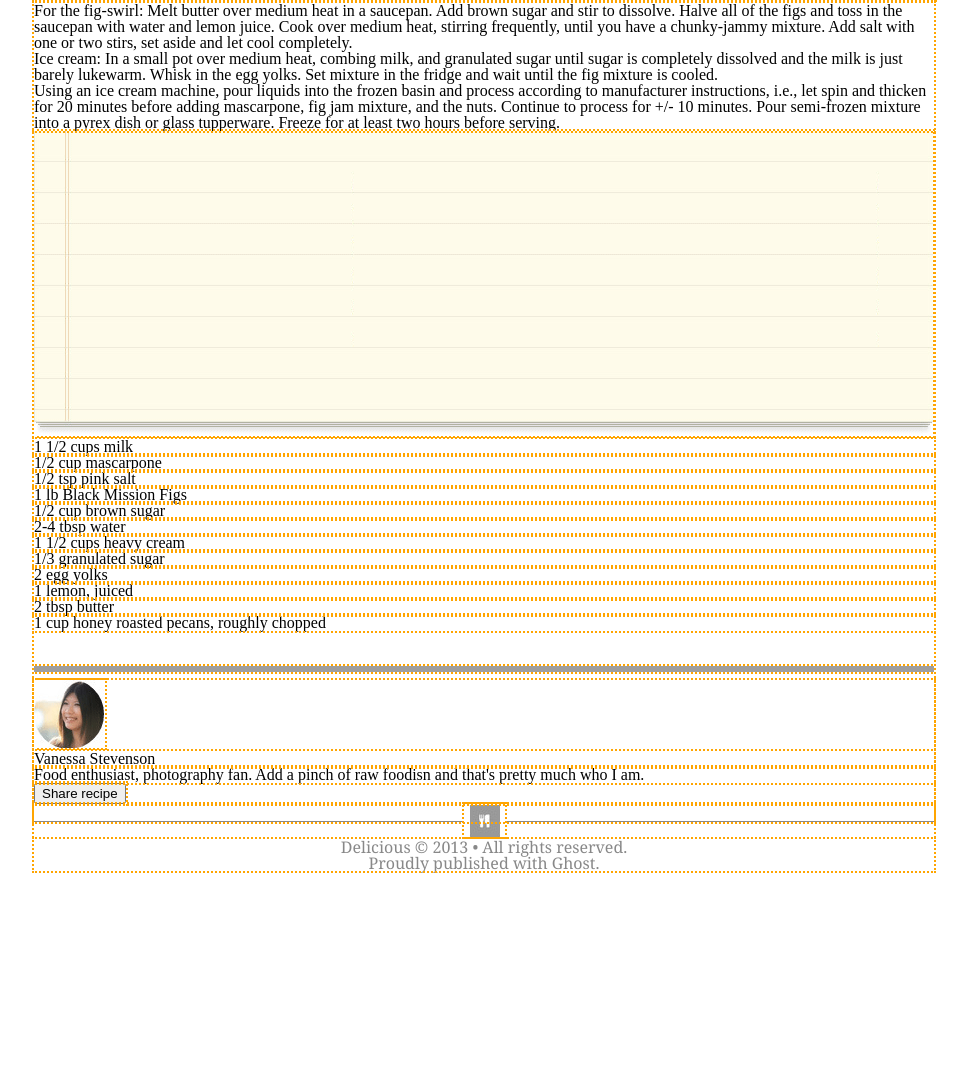
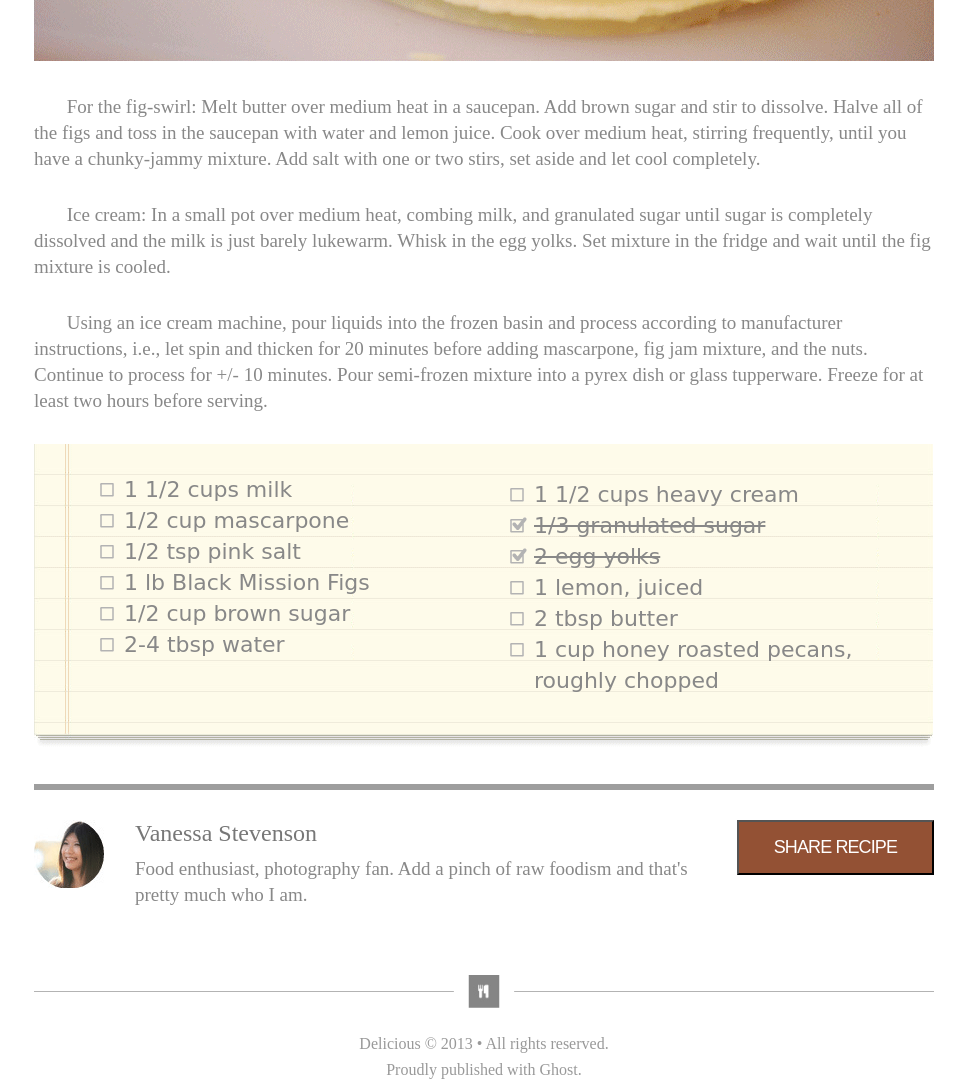
Before and after one commit to keitheck/chocolate-pizza, a plain HTML site: page index.html in a window 1280 px wide. Shown: the part 817-1900 px from the top of the page, without its empty margins (156-1123 px from the left). Before the commit the page ends 1691 px from the top, so only its background shows below. Drawn offline with Linux system fonts and the light colour scheme; grey boxes are pictures that could not be loaded; a web font is replaced by a local one.

Commit message:
final mock up

```diff
--- a/index.html
+++ b/index.html
@@ -8,6 +8,7 @@
    rel="stylesheet">
   <link href="https://fonts.googleapis.com/css?family=Abel" rel="stylesheet">
   <link href="https://fonts.googleapis.com/css?family=Anton" rel="stylesheet">
+  <link href="https://fonts.googleapis.com/css?family=Short+Stack" rel="stylesheet">
 </head>
   <header>
     <div class="name-logo">
@@ -46,19 +47,20 @@
   <img src="img/choco-pizza.png">
 
   <!-- main blog post paragraph -->
-  <section>
-    <p class="blog-content">For the fig-swirl: Melt butter over medium heat in a saucepan. Add brown sugar and stir to dissolve.  Halve all of the figs and toss in the saucepan with water and lemon juice.  Cook over medium heat, stirring frequently, until you have a chunky-jammy mixture.  Add salt with one or two stirs, set aside and let cool completely.
-    <br>
-    Ice cream: In a small pot over medium heat, combing milk, and granulated sugar until sugar is completely dissolved and the milk is just barely lukewarm.  Whisk in the egg yolks.  Set mixture in the fridge and wait until the fig mixture is cooled.
-    <br>
-    Using an ice cream machine, pour liquids into the frozen basin and process according to manufacturer instructions, i.e., let spin and thicken for 20 minutes before adding mascarpone, fig jam mixture, and the nuts. Continue to process for +/- 10 minutes.  Pour semi-frozen mixture into a pyrex dish or glass tupperware.  Freeze for at least two hours before serving.
+    <section class="main-recipe">
+      <p class="blog-content"><span class="tab">tab..</span>For the fig-swirl: Melt butter over medium heat in a saucepan. Add brown sugar and stir to dissolve.  Halve all of the figs and toss in the saucepan with water and lemon juice.  Cook over medium heat, stirring frequently, until you have a chunky-jammy mixture.  Add salt with one or two stirs, set aside and let cool completely.
+      </p>
+      <p class="blog-content"><span class="tab">tab..</span>Ice cream: In a small pot over medium heat, combing milk, and granulated sugar until sugar is completely dissolved and the milk is just barely lukewarm.  Whisk in the egg yolks.  Set mixture in the fridge and wait until the fig mixture is cooled.
+      </p>
+      <p class="blog-content"><span class="tab">tab..</span>Using an ice cream machine, pour liquids into the frozen basin and process according to manufacturer instructions, i.e., let spin and thicken for 20 minutes before adding mascarpone, fig jam mixture, and the nuts. Continue to process for +/- 10 minutes.  Pour semi-frozen mixture into a pyrex dish or glass tupperware.  Freeze for at least two hours before serving.
       </p>
 
-    <img src="img/list-bg.png">
+
 
       <!-- ingredients list: -->
-
-    <div class="ingredients">
+      <div class="recipe-card">
+        <img class="paper" src="img/list-bg.png">
+        <div class="ingredients-right">
           <ul>
             <li>1 1/2 cups milk</li>
             <li>1/2 cup mascarpone</li>
@@ -67,34 +69,40 @@
             <li>1/2 cup brown sugar</li>
             <li>2-4 tbsp water</li>
           </ul>
+        </div>
+        <div class="ingredients-left">
           <ul>
             <li>1 1/2 cups heavy cream</li>
-        <li>1/3 granulated sugar</li>
-        <li>2 egg yolks</li>
+            <li class="strikethrough">1/3 granulated sugar</li>
+            <li class="strikethrough">2 egg yolks</li>
             <li>1 lemon, juiced</li>
             <li>2 tbsp butter</li>
             <li>1 cup honey roasted pecans, roughly chopped</li>
           </ul>
         </div>
-  </section>
+      </div>
 
+      <div class="author">
         <hr class="style11">  <!--via: ibrahimjabbari codepen-->
 
         <div class="about-v">
-    <img src="img/van-pic.png">
+          <div class="button-float">
+            <button>SHARE RECIPE</button>
+          </div>
+          <img class="bio-image" src="img/van-pic.png">
+          <p class="bio-float">
             <p class="name">Vanessa Stevenson</p>
-    <p>Food enthusiast, photography fan. Add a pinch of raw foodisn and that's pretty much who I am.</p>
-    <button>Share recipe</button>
+            <p class="bio-text">Food enthusiast, photography fan. Add a pinch of raw foodism and that's pretty much who I am.</p>
+          </p>
+        </div>
       </div>
 
       <!--via stackoverflow-->
-  <div class="line">
-    <img src="img/small-logo.png" class="lineImg">
+      <div class="footer">
+        <img class="forkimg" src="bottom-logo-icon-bar.png">
+        <p>Delicious © 2013 • All rights reserved.</p>
+        <p>Proudly published with Ghost.</p>
       </div>
+    </section>
   </body>
-<footer>
-  <p>Delicious © 2013 • All rights reserved.
-    <br>
-    Proudly published with Ghost.
-</footer>
 </html>
--- a/styles.css
+++ b/styles.css
@@ -1,6 +1,6 @@
-* {
+/* * {
   outline: dotted 2px orange;
-}
+} */
 
 html {
   width: 900px;
@@ -17,12 +17,13 @@ html {
   text-transform: uppercase;
   font-family: 'Abel', sans-serif;
   color: #888;
-  font-size: 13px;
+  /* font-size: 13px; */
 }
 
 #logo {
   float:left;
   z-index: 0;
+  margin-right: 10px;
 }
 
 .delicious {
@@ -53,14 +54,16 @@ hr.style11 {
 
 .blog-post-name {
   width: 300px;
+  margin-top: 40px;
 }
 
 .print {
   float: right;
   display: inline;
-  width: 60px;
+  width: 50px;
   margin-bottom: 10px;
 }
+
 
 #print-text {
   float: right;
@@ -85,3 +88,133 @@ footer {
     background-color:white;
     padding:0px 5px 0px 5px;
 }
+
+.blog-content {
+  color: #888;
+  font-size: 19px;
+  line-height: 26px;
+  margin-top: 30px;
+}
+
+.tab {
+   color: #fff;
+ }
+
+ .recipe-card {
+   position:relative;
+   margin-top: 30px;
+   color: #888;
+   height: 305px;
+
+ }
+
+.paper {
+  position:absolute;
+  top: 0
+  left: 0
+
+}
+
+.ingredients-left {
+   position:absolute;
+   top: 35px;
+   left: 500px;
+   width:40%;
+   font-family: 'Short Stack', cursive;
+   font-size: 22px;
+   line-height: 31px;
+
+
+ }
+
+.ingredients-right {
+    position:absolute;
+    top: 30px;
+    left: 90px;
+    font-family: 'Short Stack', cursive;
+    width:40%;
+    font-family: 'Short Stack', cursive;
+    font-size: 22px;
+    line-height: 31px;
+  }
+
+ul {
+  list-style-image: url('li-box-empty.png');
+}
+
+.strikethrough {
+  text-decoration:line-through;
+  list-style-image: url('li-box-checked.png')
+}
+
+.author {
+  /* position: absolute; */
+  /* margin-top: 10px; */
+  width: 900px;
+  color: #888;
+  font-size: 19px;
+  line-height: 26px;
+}
+
+.name {
+  color: #777;
+  font-size: 24px;
+}
+
+.bio-float {
+  width: 400px;
+  float:left;
+  margin-right: 30px;
+}
+
+.bio-image {
+  float:left;
+  margin-right: 30px;
+}
+
+.about-v {
+  position: relative;
+  margin-top: 30px;
+  width: 900px;
+}
+
+.about-v p {
+  width: 670px;
+}
+
+.bio-text {
+  margin-top: 10px;
+}
+
+button {
+  tratransition:150ms all;
+  padding: 15px 35px 15px 35px;
+  background-color: #935134;
+  color: #fff;
+  font-size: 18px;
+  font-weight:lighter;
+  letter-spacing: -0.05em
+}
+
+.button-float {
+  position: absolute;
+  right: 0;
+}
+
+.footer {
+  margin-top: 60px;
+  height: 100px;
+  text-align: center;
+  width: 900px;
+  color: #999;
+  font-size: 16px;
+  line-height: 26px;
+}
+
+.forkimg {
+  vertical-align: center;
+}
+
+.footer img {
+  margin-bottom: 10px;
+}
```
Also changed, not shown: bottom-logo-icon-bar.png (added), li-box-checked.png (added), li-box-empty.png (added), 2 other files. Lines whose indentation alone changed are shown as unchanged.
